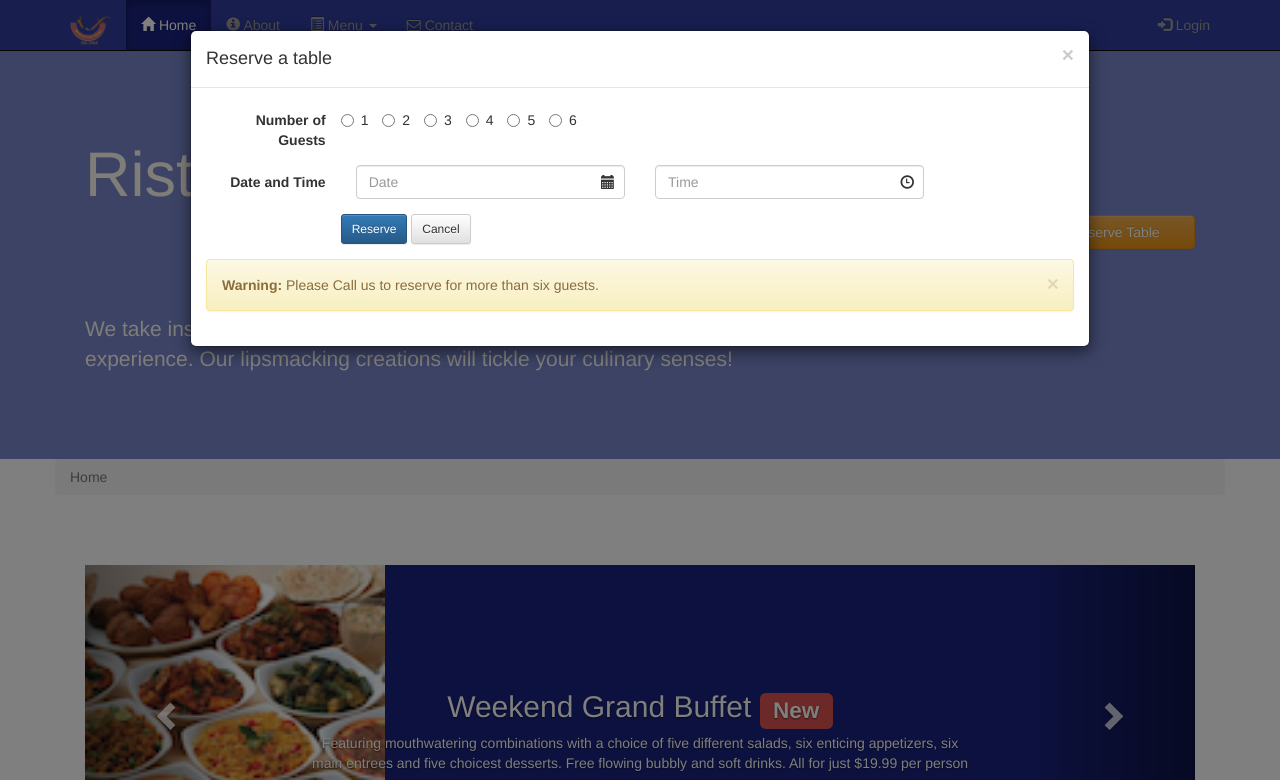
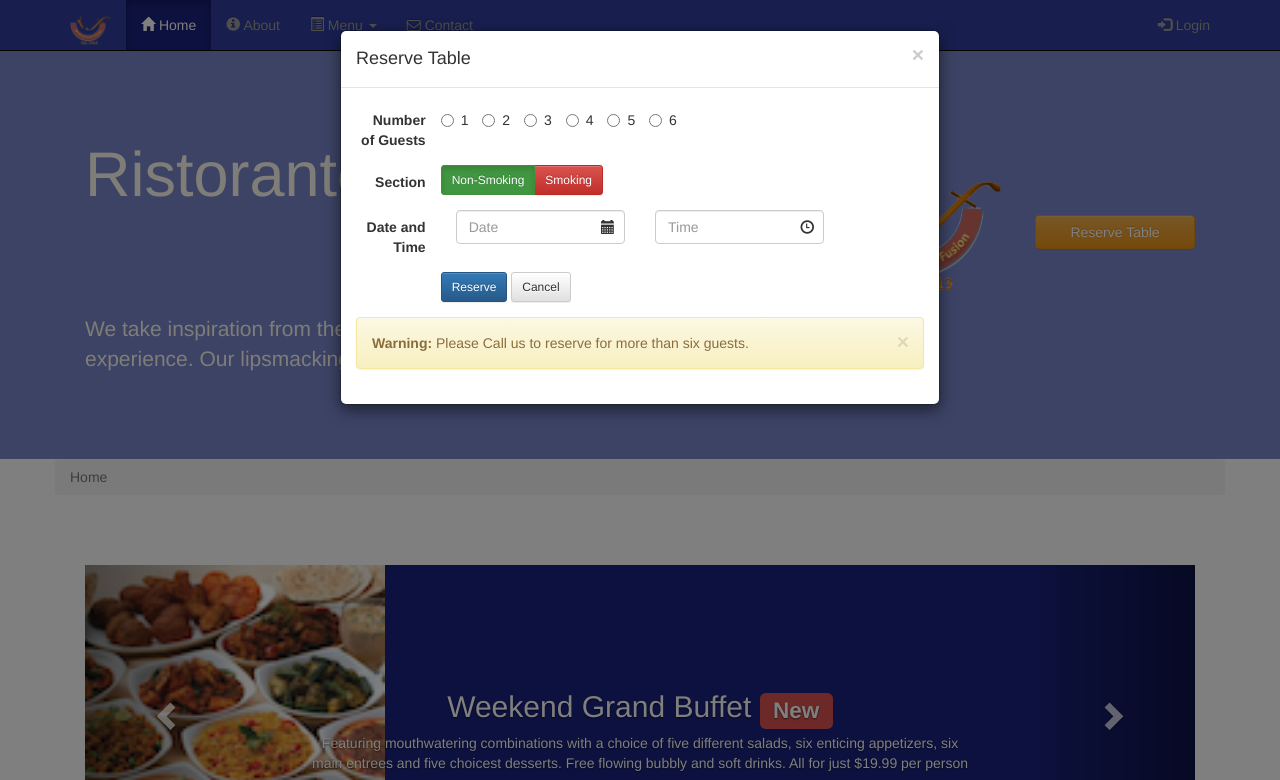
Before and after one commit to mihaitaivli/conFusion, a plain HTML site: page index.html in a window 1280 px wide. Both pictures are taken after a click on the button "Reserve Table". Shown: the top 780 px of the page. Drawn offline with nearby package versions, Linux system fonts and the light colour scheme.

```diff
--- a/index.html
+++ b/index.html
@@ -89,11 +89,11 @@
     </div>
 
     <div id="reservationModal" class="modal fade" role="dialog">
-        <div class="modal-dialog modal-lg">
+        <div class="modal-dialog">
             <div class="modal-content">
                 <div class="modal-header">
                     <button type="button" class="close" data-dismiss="modal">&times;</button>
-                    <h4 class="modal-title">Reserve a table </h4>
+                    <h4 class="modal-title">Reserve Table </h4>
                 </div>
                 <div class="modal-body">
                     <form class="form-horizontal" role="form">
@@ -117,6 +117,17 @@
                             <label class="radio-inline">
                                 <input type="radio" name="nrGuests" id="nrGuests6" value="6"> 6
                             </label>
+                        </div>
+                        <div class="form-group">
+                            <label for="smokerSection" class="control-label col-xs-12 col-sm-2">Section</label>
+                            <div class="btn-group" data-toggle="buttons" name="smokerSection" id="smokerSection">
+                                <label class="btn btn-success btn-sm active">
+                                    <input type="checkbox" autocomplete="off" checked> Non-Smoking
+                                </label>
+                                <label class="btn btn-danger btn-sm">
+                                    <input type="checkbox" autocomplete="off"> Smoking
+                                </label>
+                            </div>
                         </div>
                         <div class="form-group has-feedback">
                             <label for="dateAndTime" class="control-label col-xs-12 col-sm-2">Date and Time</label>
```
